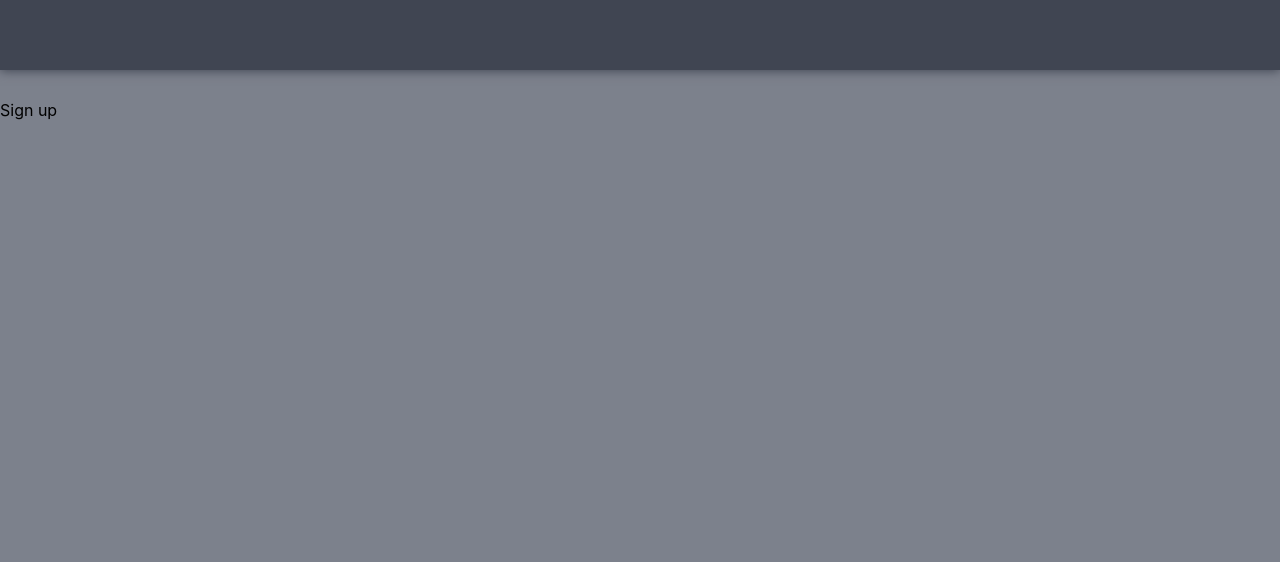
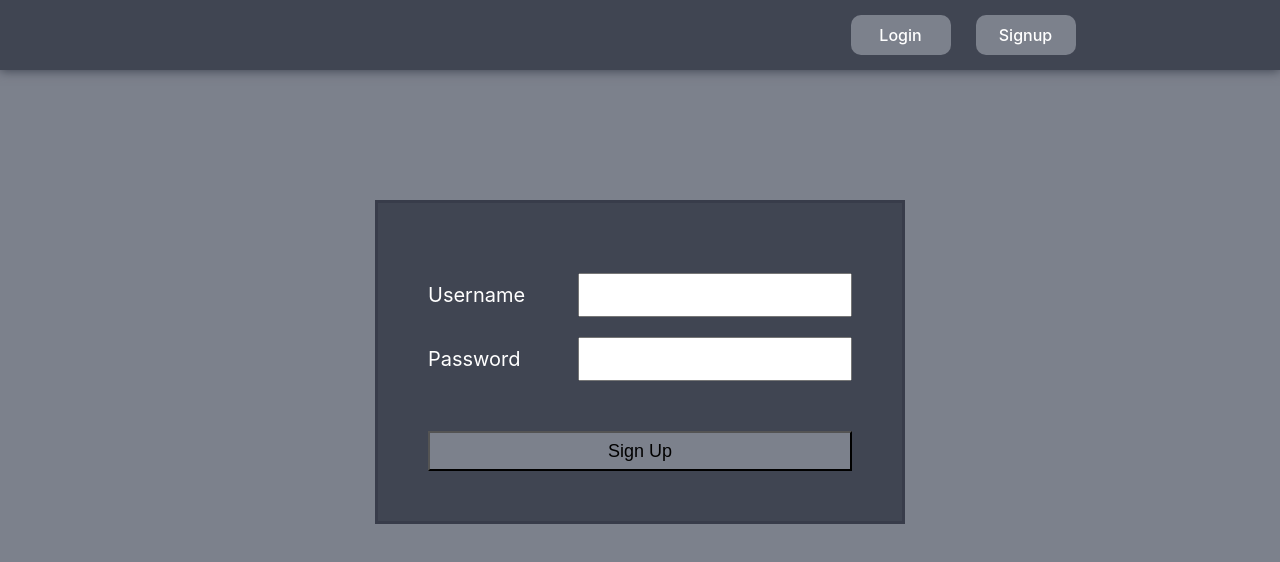
Before and after one commit to finn-nguyen/visha-frontend, a React (Create React App) app: page /signup in a window 1280 px wide. Shown: the top 562 px of the page. Built offline with nearby package versions, Linux system fonts and the light colour scheme.

Commit message:
Add signup form

```diff
--- a/src/components/App.js
+++ b/src/components/App.js
@@ -10,8 +10,8 @@ import StyledAppContainer from "../styles/StyledAppContainer";
 
 const App = () => (
   <StyledAppContainer>
-    <NavBar />
     <BrowserRouter>
+      <NavBar />
       <Switch>
         <Route exact path="/" component={Home} />
         <Route exact path="/signup" component={Signup} />
--- a/src/components/NavBar.js
+++ b/src/components/NavBar.js
@@ -1,6 +1,22 @@
 import React from "react";
+import { Link } from "react-router-dom";
 import StyledNavBar from "../styles/StyledNavBar";
+import StyledLinks from "../styles/StyledLinks";
+import StyledLink from "../styles/StyledLink";
 
-const Navbar = () => <StyledNavBar />;
+const Navbar = () => {
+  return (
+    <StyledNavBar>
+      <StyledLinks>
+        <Link to="/login" style={{ textDecoration: "none" }}>
+          <StyledLink>Login</StyledLink>
+        </Link>
+        <Link to="/signup" style={{ textDecoration: "none" }}>
+          <StyledLink>Signup</StyledLink>
+        </Link>
+      </StyledLinks>
+    </StyledNavBar>
+  );
+};
 
 export default Navbar;
--- a/src/components/Signup.js
+++ b/src/components/Signup.js
@@ -1,5 +1,47 @@
 import React from "react";
+import useSignupForm from "../hooks/useSignupForm";
+import {
+  StyledFormContainer,
+  StyledForm,
+  StyledRow,
+  StyledField,
+  StyledInput,
+  StyledSubmitButton
+} from "../styles/StyledForm";
 
-const Signup = () => <div style={{ marginTop: "100px" }}>Sign up</div>;
+const Signup = () => {
+  const submitForm = () => {
+    console.log(inputs.username, inputs.password);
+  };
+  const { inputs, handleInputChange, handleSubmit } = useSignupForm(submitForm);
+
+  return (
+    <StyledFormContainer>
+      <StyledForm onSubmit={handleSubmit}>
+        <StyledRow>
+          <StyledField>Username</StyledField>
+          <StyledInput
+            type="text"
+            name="username"
+            onChange={handleInputChange}
+            value={inputs.email}
+            required
+          />
+        </StyledRow>
+        <StyledRow>
+          <StyledField>Password</StyledField>
+          <StyledInput
+            type="password"
+            name="password"
+            onChange={handleInputChange}
+            value={inputs.password}
+            required
+          />
+        </StyledRow>
+        <StyledSubmitButton type="submit">Sign Up</StyledSubmitButton>
+      </StyledForm>
+    </StyledFormContainer>
+  );
+};
 
 export default Signup;
--- /dev/null
+++ b/src/hooks/useSignupForm.js
@@ -0,0 +1,23 @@
+import React, { useState } from "react";
+
+const useSignupForm = handler => {
+  const [inputs, setInputs] = useState({});
+  const handleSubmit = event => {
+    if (event) {
+      event.preventDefault();
+    }
+    handler();
+  };
+
+  const handleInputChange = event => {
+    event.persist();
+    setInputs(inputs => ({
+      ...inputs,
+      [event.target.name]: event.target.value
+    }));
+  };
+
+  return { inputs, handleSubmit, handleInputChange };
+};
+
+export default useSignupForm;
--- /dev/null
+++ b/src/styles/StyledForm.js
@@ -0,0 +1,57 @@
+import styled from "styled-components";
+
+const StyledFormContainer = styled.div`
+  display: flex;
+  align-items: center;
+  justify-content: center;
+  margin-top: 200px;
+`;
+
+const StyledForm = styled.form`
+  background-color: #404552;
+  border: 3px solid #383c4a;
+  align-items: center;
+  display: flex;
+  flex-direction: column;
+  padding: 50px 50px;
+`;
+
+const StyledRow = styled.div`
+  display: flex;
+  align-items: center;
+  padding-top: 20px;
+`;
+
+const StyledField = styled.label`
+  color: white;
+  width: 150px;
+  font-size: 20px;
+`;
+
+const StyledInput = styled.input`
+  height: 20px;
+  width: 250px;
+  padding: 10px;
+  color: black;
+  outline: none;
+  font-size: 16px;
+`;
+
+const StyledSubmitButton = styled.button`
+  margin-top: 50px;
+  height: 40px;
+  width: 100%;
+  font-size: 18px;
+  font-weight: 500;
+  background-color: #7c818c;
+  outline: none;
+`;
+
+export {
+  StyledFormContainer,
+  StyledForm,
+  StyledRow,
+  StyledField,
+  StyledInput,
+  StyledSubmitButton
+};
--- /dev/null
+++ b/src/styles/StyledLink.js
@@ -0,0 +1,15 @@
+import styled from "styled-components";
+
+const StyledLink = styled.div`
+  width: 100px;
+  height: 40px;
+  background-color: #7c818c;
+  color: white;
+  display: flex;
+  align-items: center;
+  justify-content: center;
+  border-radius: 10px;
+  font-weight: 500;
+`;
+
+export default StyledLink;
--- /dev/null
+++ b/src/styles/StyledLinks.js
@@ -0,0 +1,13 @@
+import styled from "styled-components";
+
+const StyledLinks = styled.div`
+  display: flex;
+  align-items: center;
+  width: 250px;
+  height: 60px;
+  justify-content: space-around;
+  margin: auto 0;
+  margin-right: 15%;
+`;
+
+export default StyledLinks;
--- a/src/styles/StyledNavBar.js
+++ b/src/styles/StyledNavBar.js
@@ -7,6 +7,8 @@ const StyledNavBar = styled.div`
   height: 70px;
   background-color: #404552;
   box-shadow: 0px 1px 10px #404552;
+  display: flex;
+  justify-content: flex-end;
 `;
 
 export default StyledNavBar;
```
